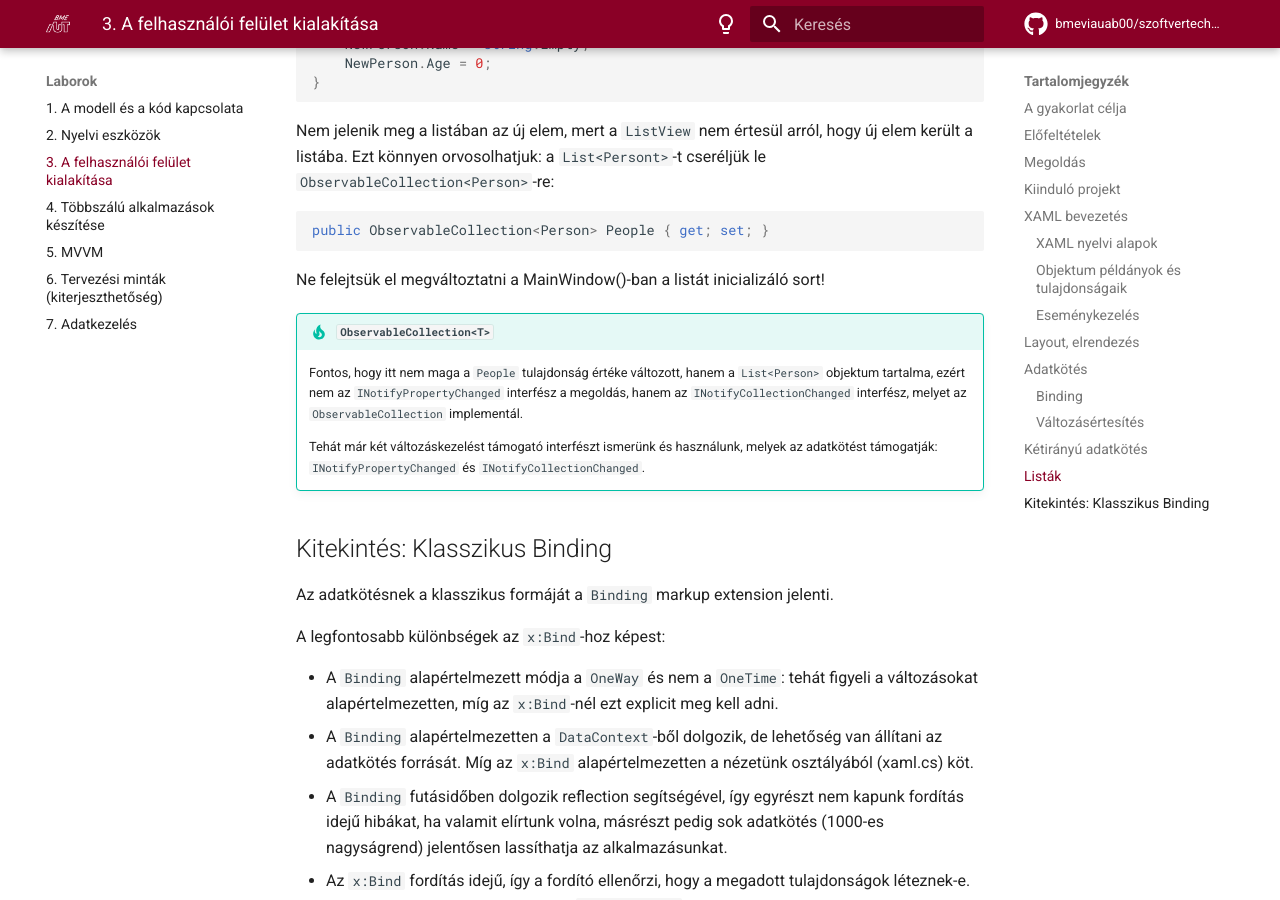
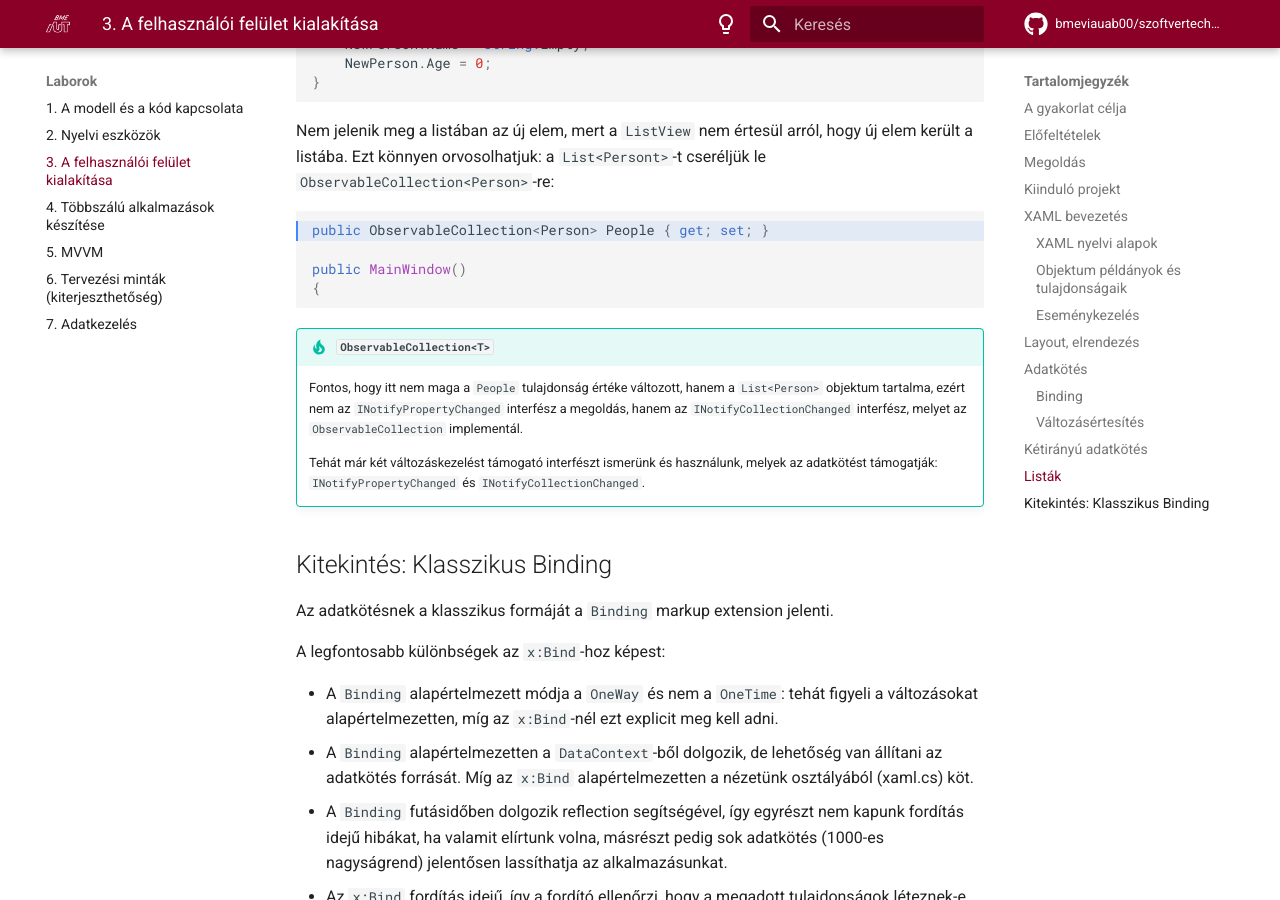
Before and after one commit to bmeviauab00/szoftvertechnikak, an MkDocs documentation site: the page built from docs/labor/3-felhasznaloi-felulet/index.md, in a window 1280 px wide and 900 px high, scrolled down 20371 px. Built offline with MkDocs 1.6.1 and Material for MkDocs 9.7.7, drawn with Linux system fonts in a browser that asks for light colours; emoji names are drawn with the system emoji font; comment, search, counter and statistics services are not loaded; the version menu is left out.

Commit message:
Update index.md
ObservableCollection "tipp" highlight + átalakítása úgy, hogy a konstruktor is megjelenjen

````diff
--- a/docs/labor/3-felhasznaloi-felulet/index.md
+++ b/docs/labor/3-felhasznaloi-felulet/index.md
@@ -762,10 +762,12 @@ private void AddButton_Click(object sender, RoutedEventArgs e)
 
 Nem jelenik meg a listában az új elem, mert a `ListView` nem értesül arról, hogy új elem került a listába. Ezt könnyen orvosolhatjuk: a `List<Persont>`-t cseréljük le `ObservableCollection<Person>`-re:
 
-```csharp
+```csharp hl_lines="1"
 public ObservableCollection<Person> People { get; set; }
+
+public MainWindow()
+{
 ```
-Ne felejtsük el megváltoztatni a MainWindow()-ban a listát inicializáló sort!
 
 !!! tip "`ObservableCollection<T>`"
     Fontos, hogy itt nem maga a `People` tulajdonság értéke változott, hanem a `List<Person>` objektum tartalma, ezért nem az `INotifyPropertyChanged` interfész a megoldás, hanem az `INotifyCollectionChanged` interfész, melyet az `ObservableCollection` implementál.
````
